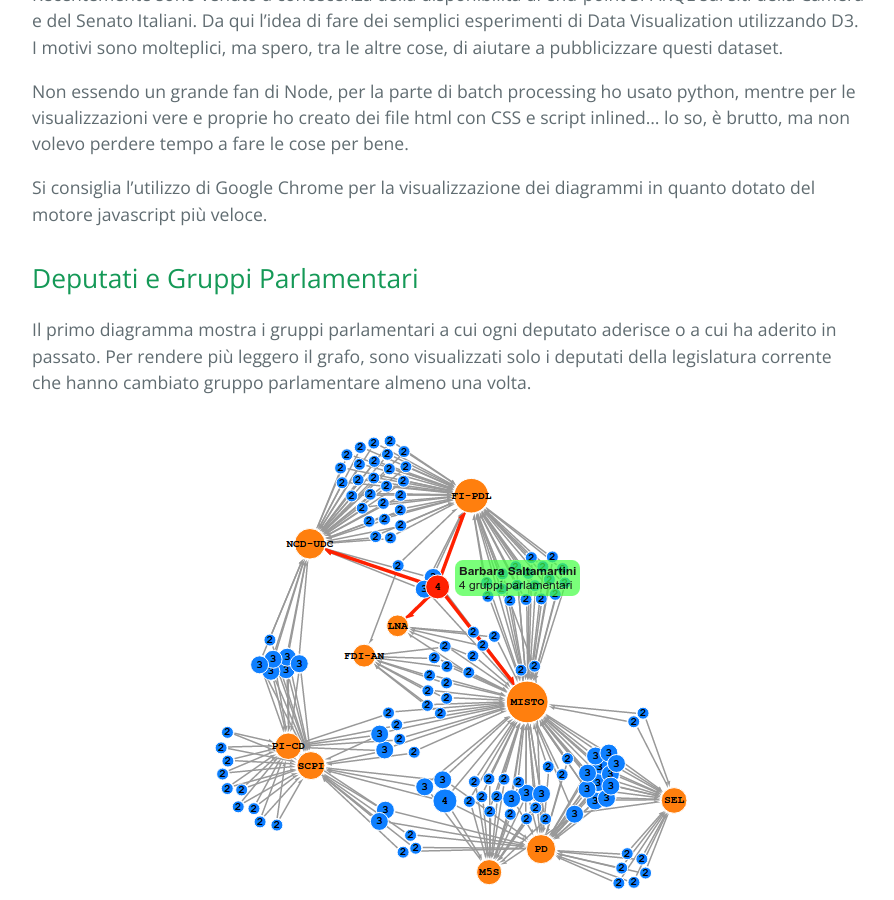
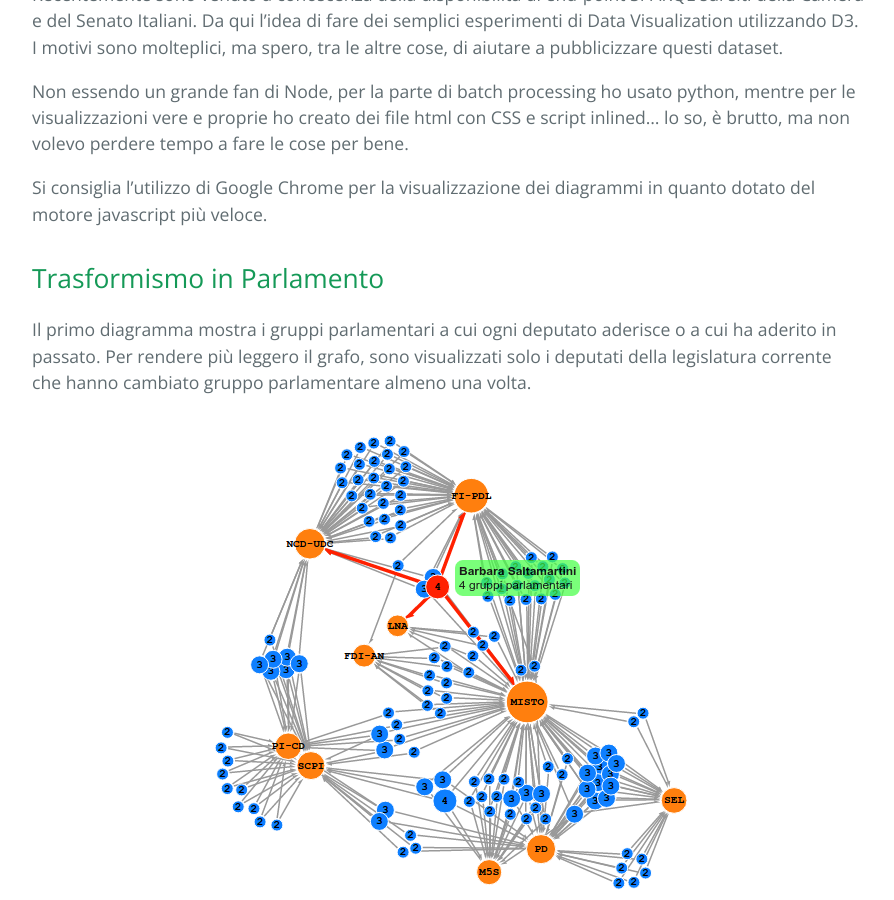
Before and after one commit to kenoph/silly-potty, a Jekyll site: the page built from index.md, in a window 1280 px wide and 900 px high, scrolled down 491 px. Shown: the whole window, without its empty margins (192-1086 px from the left). Built offline with Jekyll 4.4.1, drawn with Linux system fonts in a browser that asks for light colours.

Commit message:
Update index.md

```diff
--- a/index.md
+++ b/index.md
@@ -16,7 +16,7 @@ inlined... lo so, è brutto, ma non volevo perdere tempo a fare le cose per bene
 Si consiglia l'utilizzo di Google Chrome per la visualizzazione dei diagrammi in quanto
 dotato del motore javascript più veloce.
 
-## Deputati e Gruppi Parlamentari
+## Trasformismo in Parlamento
 
 Il primo diagramma mostra i gruppi parlamentari a cui ogni deputato aderisce o a cui ha aderito in passato.
 Per rendere più leggero il grafo, sono visualizzati solo i deputati della legislatura corrente
```
